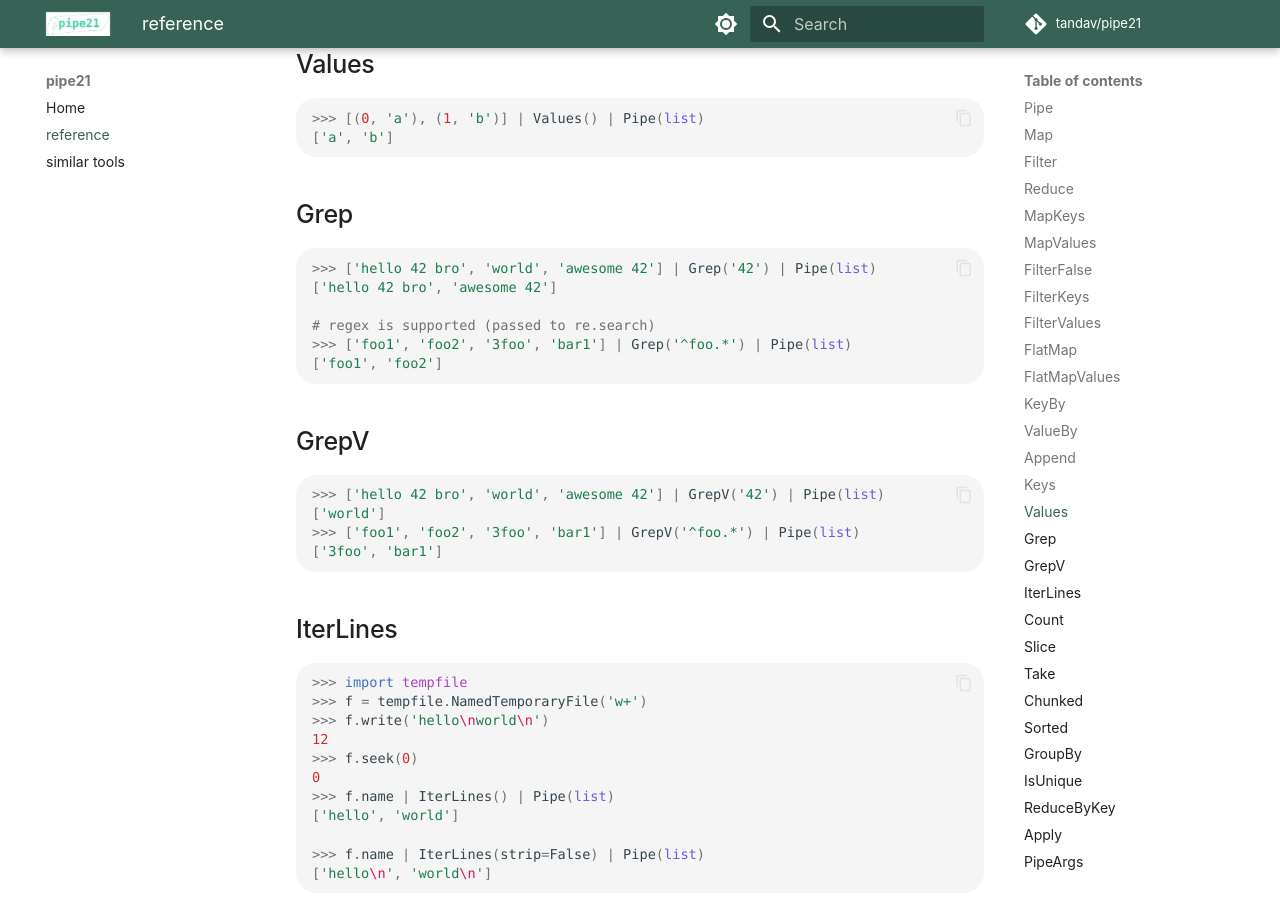
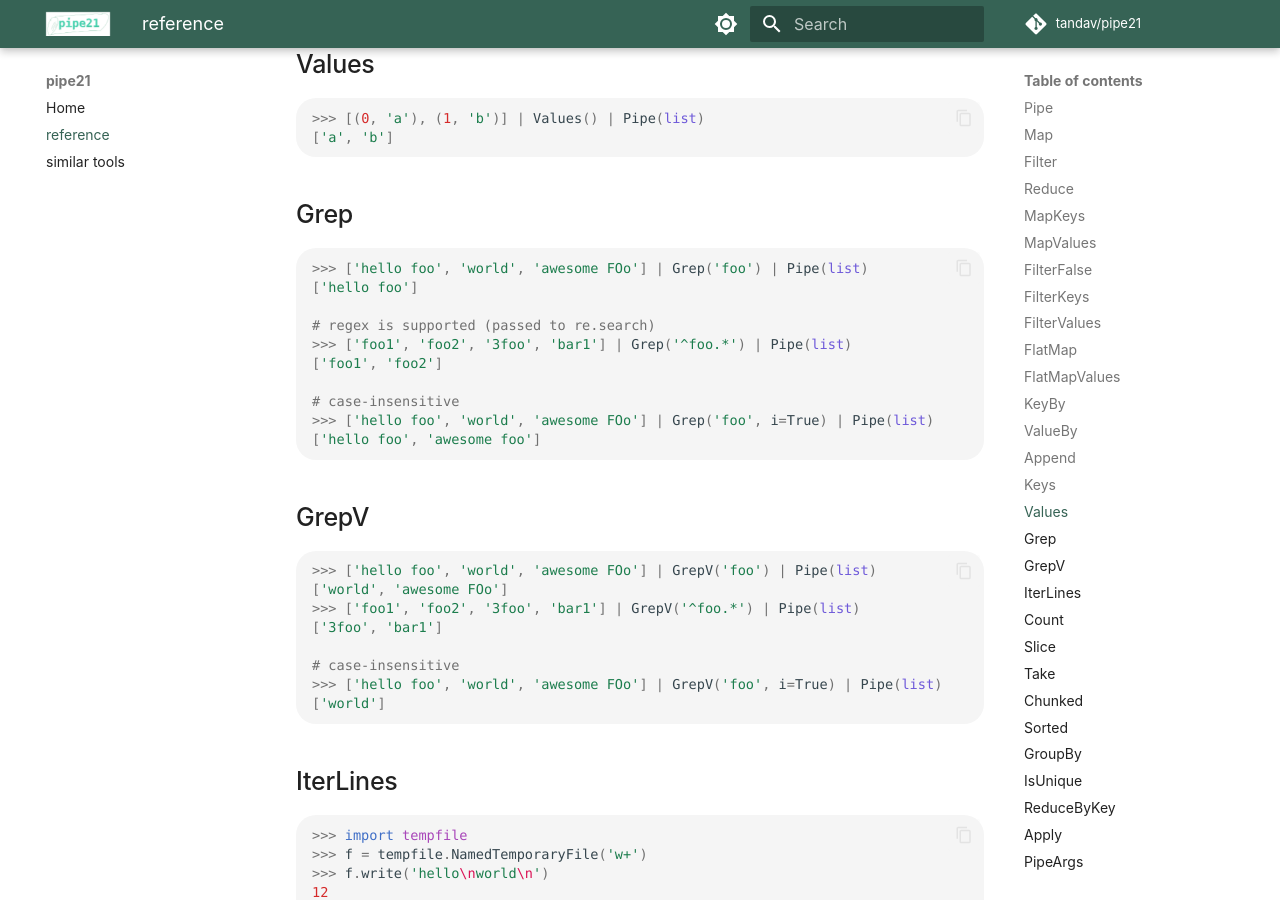
Before and after one commit to tandav/pipe21, an MkDocs documentation site: the page built from docs/reference.md, in a window 1280 px wide and 900 px high, scrolled down 3778 px. Built offline with MkDocs 1.6.1 and Material for MkDocs 9.7.7, drawn with Linux system fonts in a browser that asks for light colours; comment, search, counter and statistics services are not loaded.

Commit message:
add case-insensitive option to Grep and GrepV #36

````diff
--- a/docs/reference.md
+++ b/docs/reference.md
@@ -201,22 +201,30 @@ Same as `FilterKeys` but for `v` in `(k, v)` pairs
 ## Grep
 
 ```py
->>> ['hello 42 bro', 'world', 'awesome 42'] | Grep('42') | Pipe(list)
-['hello 42 bro', 'awesome 42']
+>>> ['hello foo', 'world', 'awesome FOo'] | Grep('foo') | Pipe(list)
+['hello foo']
 
 # regex is supported (passed to re.search)
 >>> ['foo1', 'foo2', '3foo', 'bar1'] | Grep('^foo.*') | Pipe(list)
 ['foo1', 'foo2']
+
+# case-insensitive
+>>> ['hello foo', 'world', 'awesome FOo'] | Grep('foo', i=True) | Pipe(list)
+['hello foo', 'awesome foo']
 
 ```
 
 ## GrepV
 
 ```py
->>> ['hello 42 bro', 'world', 'awesome 42'] | GrepV('42') | Pipe(list)
-['world']
+>>> ['hello foo', 'world', 'awesome FOo'] | GrepV('foo') | Pipe(list)
+['world', 'awesome FOo']
 >>> ['foo1', 'foo2', '3foo', 'bar1'] | GrepV('^foo.*') | Pipe(list)
 ['3foo', 'bar1']
+
+# case-insensitive
+>>> ['hello foo', 'world', 'awesome FOo'] | GrepV('foo', i=True) | Pipe(list)
+['world']
 
 ```
 
--- a/pipe21.py
+++ b/pipe21.py
@@ -29,8 +29,8 @@ class ValueBy      (B): __ror__ = lambda self, it: it | Map(lambda x: (x, self.f
 class Append       (B): __ror__ = lambda self, it: it | Map(lambda x: (*x, self.f(x)))
 class Keys         (B): __ror__ = lambda self, it: it | Map(lambda kv: kv[0])
 class Values       (B): __ror__ = lambda self, it: it | Map(lambda kv: kv[1])
-class Grep         (B): __ror__ = lambda self, it: it | Filter(lambda x: re.search(self.f, x))
-class GrepV        (B): __ror__ = lambda self, it: it | FilterFalse(lambda x: re.search(self.f, x))
+class Grep         (B): __ror__ = lambda self, it: (it | Map(str.lower) if self.kw.get('i', False) else it) | Filter(lambda x: re.search(self.f, x))
+class GrepV        (B): __ror__ = lambda self, it: (it | Map(str.lower) if self.kw.get('i', False) else it) | FilterFalse(lambda x: re.search(self.f, x))
 class IterLines    (B): __ror__ = lambda self, p: p | Pipe(open) | Pipe(lambda t: t | Map(str.strip) if self.kw.get('strip', True) else t)
 class Count        (B): __ror__ = lambda self, it: sum(1 for _ in it)
 class Slice        (B): __ror__ = lambda self, it: itertools.islice(it, self.f, *self.args)
````
Also changed, not shown: 1 other file.
